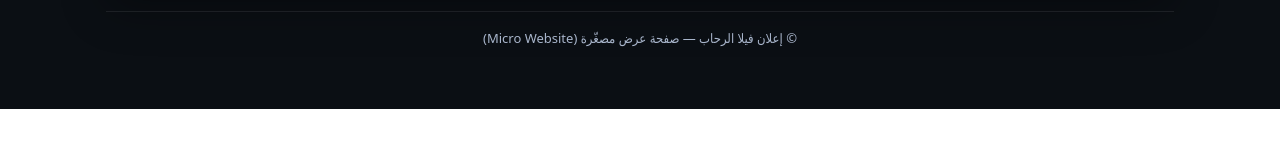
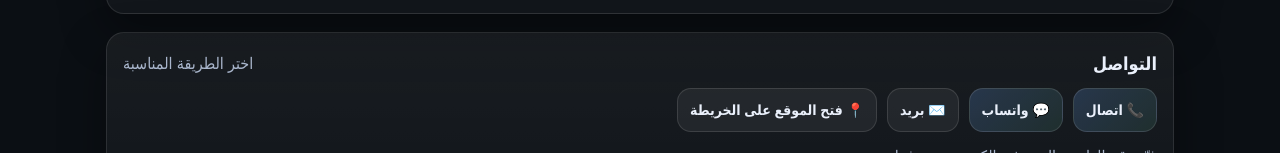
Before and after one commit to Hazem-azim/villa-site, a plain HTML site: page index.html in a window 1280 px wide. Shown: the part 2647-2800 px from the top of the page. Before the commit the page ends 2756 px from the top, so only its background shows below. Drawn offline with Linux system fonts and the light colour scheme.

Commit message:
Add files via upload

```diff
--- a/index.html
+++ b/index.html
@@ -492,12 +492,29 @@
       </table>
 
       <p class="muted" style="margin:12px 0 0">
-
+        * الشروط قابلة للتأكيد النهائي عند التواصل.
       </p>
     </section>
 
     <!-- CONTACT -->
+    <section id="contact" class="card panel">
+      <div class="sectionTitle">
+        <h2>التواصل</h2>
+        <span class="muted">اختر الطريقة المناسبة</span>
+      </div>
 
+      <div style="display:flex;gap:10px;flex-wrap:wrap">
+        <!-- عدّل الأرقام/الروابط هنا -->
+        <a class="btn" href="tel:+201000000000">📞 اتصال</a>
+        <a class="btn" href="https://wa.me/201000000000?text=%D9%85%D8%B1%D8%AD%D8%A8%D8%A7%20%D8%8C%20%D9%85%D8%B9%D8%A7%D9%8A%D8%A7%20%D8%A7%D8%B3%D8%AA%D9%81%D8%B3%D8%A7%D8%B1%20%D8%B9%D9%86%20%D9%81%D9%8A%D9%84%D8%A7%20%D8%A7%D9%84%D8%B1%D8%AD%D8%A7%D8%A8%20%D8%A7%D9%84%D9%85%D8%B9%D8%B1%D9%88%D8%B6%D8%A9%20%D9%84%D9%84%D8%A8%D9%8A%D8%B9" target="_blank" rel="noopener">💬 واتساب</a>
+        <a class="btn2" href="mailto:your@email.com?subject=%D8%A7%D8%B3%D8%AA%D9%81%D8%B3%D8%A7%D8%B1%20%D8%B9%D9%86%20%D9%81%D9%8A%D9%84%D8%A7%20%D8%A7%D9%84%D8%B1%D8%AD%D8%A7%D8%A8&body=%D9%85%D8%B1%D8%AD%D8%A8%D8%A7%20%D8%8C%0D%0A%D8%A3%D8%B1%D8%BA%D8%A8%20%D9%81%D9%8A%20%D9%85%D8%B9%D8%B1%D9%81%D8%A9%20%D8%AA%D9%81%D8%A7%D8%B5%D9%8A%D9%84%20%D8%A3%D9%83%D8%AB%D8%B1%20%D8%B9%D9%86%20%D8%A7%D9%84%D9%81%D9%8A%D9%84%D8%A7%20%D9%88%D9%85%D9%88%D8%B9%D8%AF%20%D8%A7%D9%84%D9%85%D8%B9%D8%A7%D9%8A%D9%86%D8%A9.%0D%0A%D8%B4%D9%83%D8%B1%D8%A7%D9%8B">✉️ بريد</a>
+        <a class="btn2" href="https://www.google.com/maps/search/?api=1&query=Al%20Rehab%20City%20New%20Cairo" target="_blank" rel="noopener">📍 فتح الموقع على الخريطة</a>
+      </div>
+
+      <p class="muted" style="margin-top:12px">
+        غيّر رقم الهاتف والبريد في الكود حسب رغبتك.
+      </p>
+    </section>
 
     <footer>
       © إعلان فيلا الرحاب — صفحة عرض مصغّرة (Micro Website)
@@ -507,6 +524,7 @@
   <!-- Floating CTA -->
   <div class="floating">
     <a class="btn" href="#photos">🖼️ الصور</a>
+    <a class="btn" href="#contact">📞 تواصل</a>
   </div>
 
   <!-- Lightbox -->
```
Also changed, not shown: 30750504-800x600.jpeg (added), 30750506-800x600.jpeg (added), 30750507-800x600.jpeg (added).
